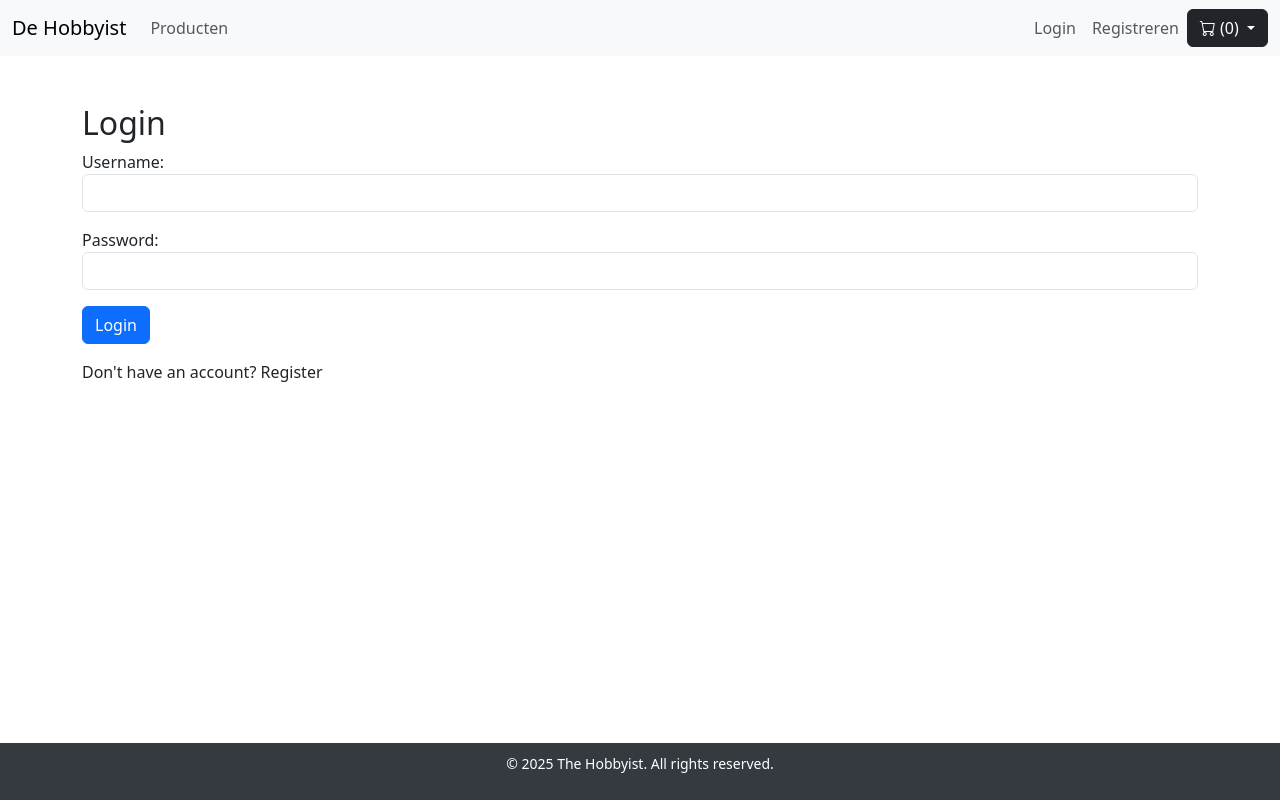
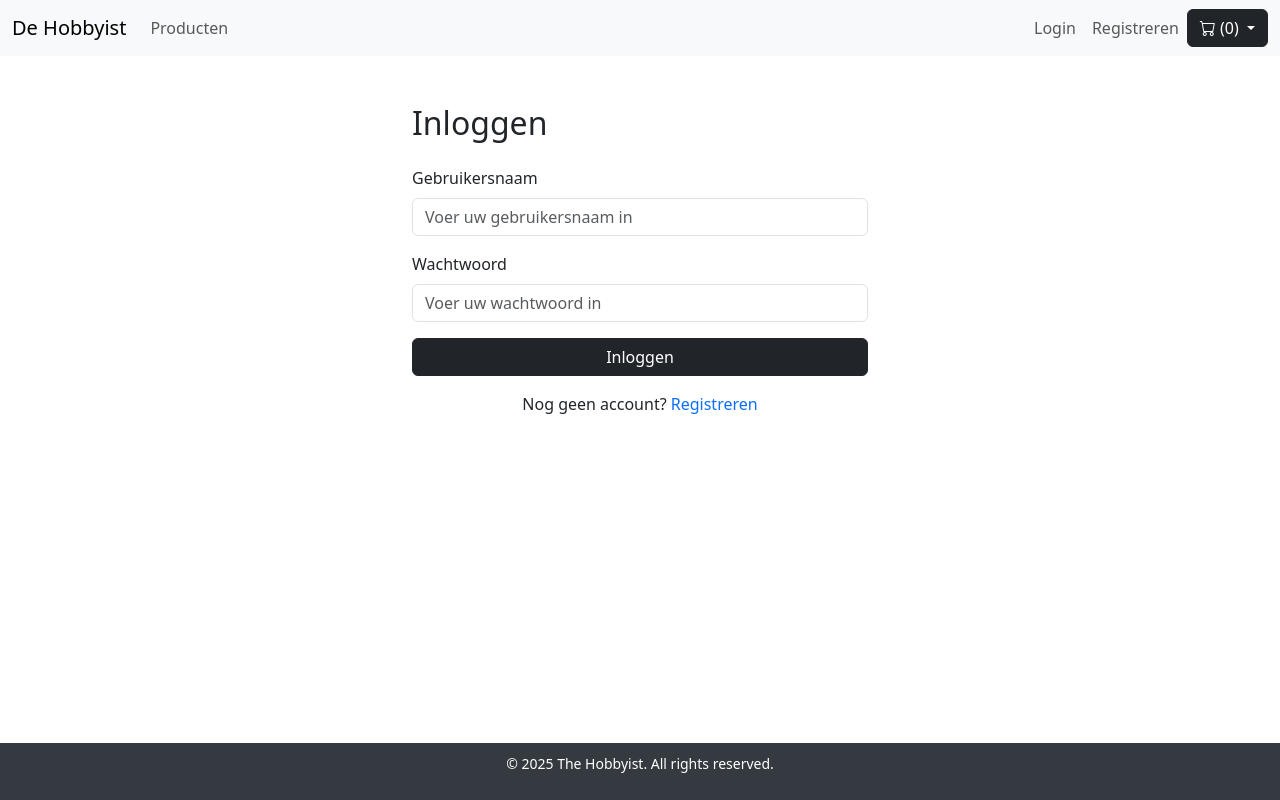
Before and after one commit to NoahElstgeest/deHobbyist, an Angular app in the folder Front-end/deHobbyist-front/: page /login in a window 1280 px wide. Built offline with nearby package versions, Linux system fonts and the light colour scheme.

Commit message:
FEAT: Styling as well as login functionality now working correctly

```diff
--- a/Front-end/deHobbyist-front/src/app/login/login.component.html
+++ b/Front-end/deHobbyist-front/src/app/login/login.component.html
@@ -1,20 +1,26 @@
-<div class="container mt-5">
-  <h2>Login</h2>
+<div class="container mt-5" style="max-width: 480px;">
+  <h2 class="text-brown mb-4">Inloggen</h2>
 
-  <div *ngIf="errorMessage" class="alert alert-danger">
+  <div *ngIf="errorMessage" class="alert alert-danger mb-3">
     {{ errorMessage }}
   </div>
 
   <div class="mb-3">
-    <label>Username:</label>
-    <input [(ngModel)]="username" class="form-control" />
+    <label class="form-label">Gebruikersnaam</label>
+    <input [(ngModel)]="username" class="form-control" placeholder="Voer uw gebruikersnaam in" />
   </div>
 
   <div class="mb-3">
-    <label>Password:</label>
-    <input type="password" [(ngModel)]="password" class="form-control" />
+    <label class="form-label">Wachtwoord</label>
+    <input type="password" [(ngModel)]="password" class="form-control" placeholder="Voer uw wachtwoord in" />
   </div>
 
-  <button class="btn btn-primary" (click)="login()">Login</button>
-  <p class="mt-3">Don't have an account? <a routerLink="/register">Register</a></p>
+  <button class="btn btn-dark w-100" (click)="login()">Inloggen</button>
+
+  <p class="mt-3 mb-0 text-center">
+    Nog geen account?
+    <a [routerLink]="['/register']" class="link-offset-2 link-underline link-underline-opacity-0 link-underline-opacity-75-hover">
+      Registreren
+    </a>
+  </p>
 </div>
--- a/Front-end/deHobbyist-front/src/app/login/login.component.ts
+++ b/Front-end/deHobbyist-front/src/app/login/login.component.ts
@@ -1,12 +1,12 @@
 import { Component } from '@angular/core';
 import {ApiService} from '../api.service';
-import {Router} from '@angular/router';
+import {Router, RouterLink} from '@angular/router';
 import {CommonModule} from '@angular/common';
 import {FormsModule} from '@angular/forms';
 
 @Component({
   selector: 'app-login',
-  imports: [CommonModule, FormsModule],
+  imports: [CommonModule, FormsModule, RouterLink],
   templateUrl: './login.component.html',
   styleUrl: './login.component.scss'
 })
@@ -18,10 +18,12 @@ export class LoginComponent {
   constructor(private apiService: ApiService, private router: Router) {}
 
   login(): void {
+    console.log(this.password, this.username);
     this.apiService.login(this.username, this.password).subscribe({
       next: (response) => {
         localStorage.setItem('token', response.token);
         localStorage.setItem('role', response.role);
+        localStorage.setItem('userId', String(response.id));
         this.router.navigate(['/']);
       },
       error: () => this.errorMessage = 'Invalid username or password'
--- a/Front-end/deHobbyist-front/src/styles.scss
+++ b/Front-end/deHobbyist-front/src/styles.scss
@@ -1,3 +1,10 @@
-/* You can add global styles to this file, and also import other style files */
+html, body {
+  height: 100%;
+  margin: 0;
+}
 
-/* Importing Bootstrap SCSS file. */
+app-root {
+  min-height: 100vh;
+  display: flex;
+  flex-direction: column;
+}
```
